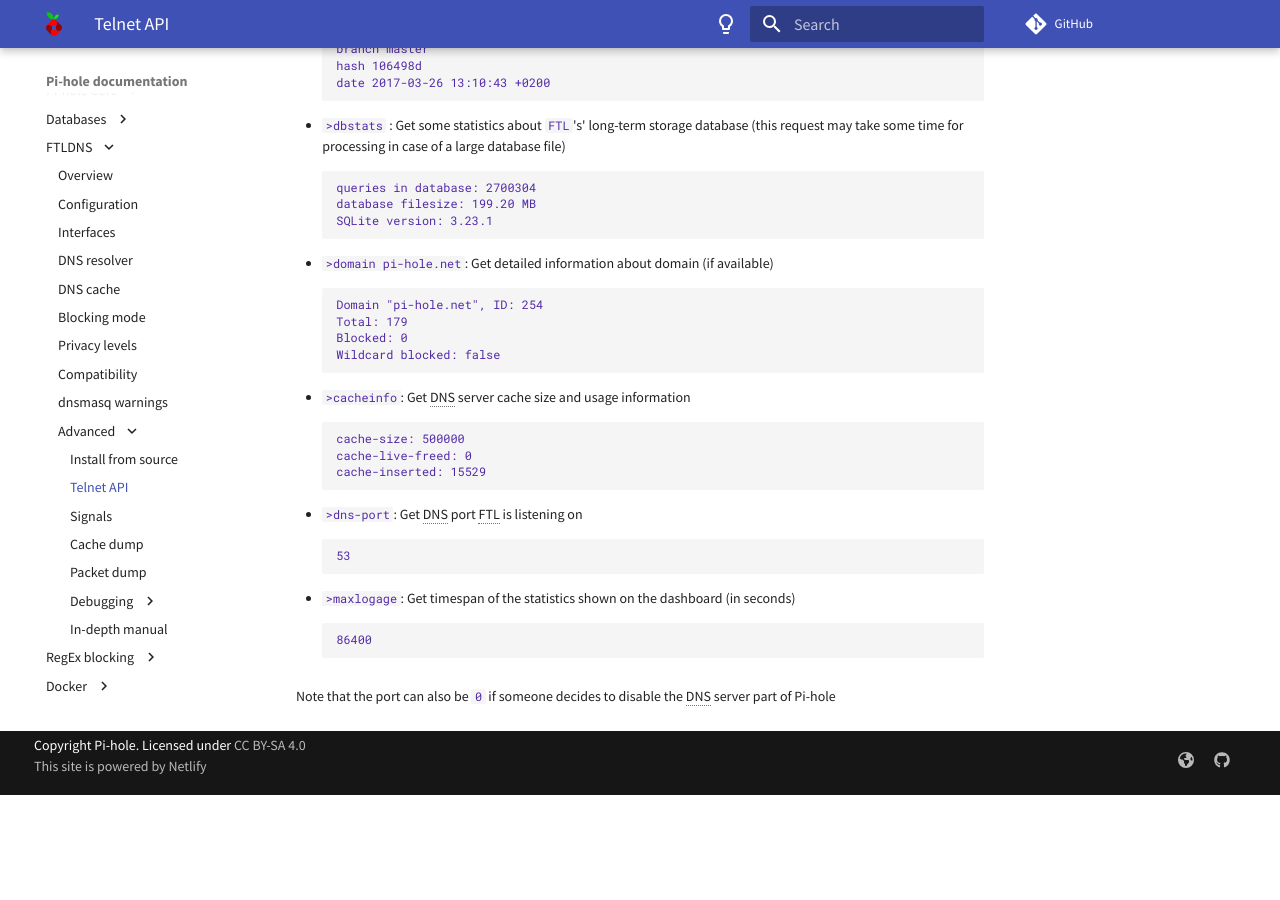
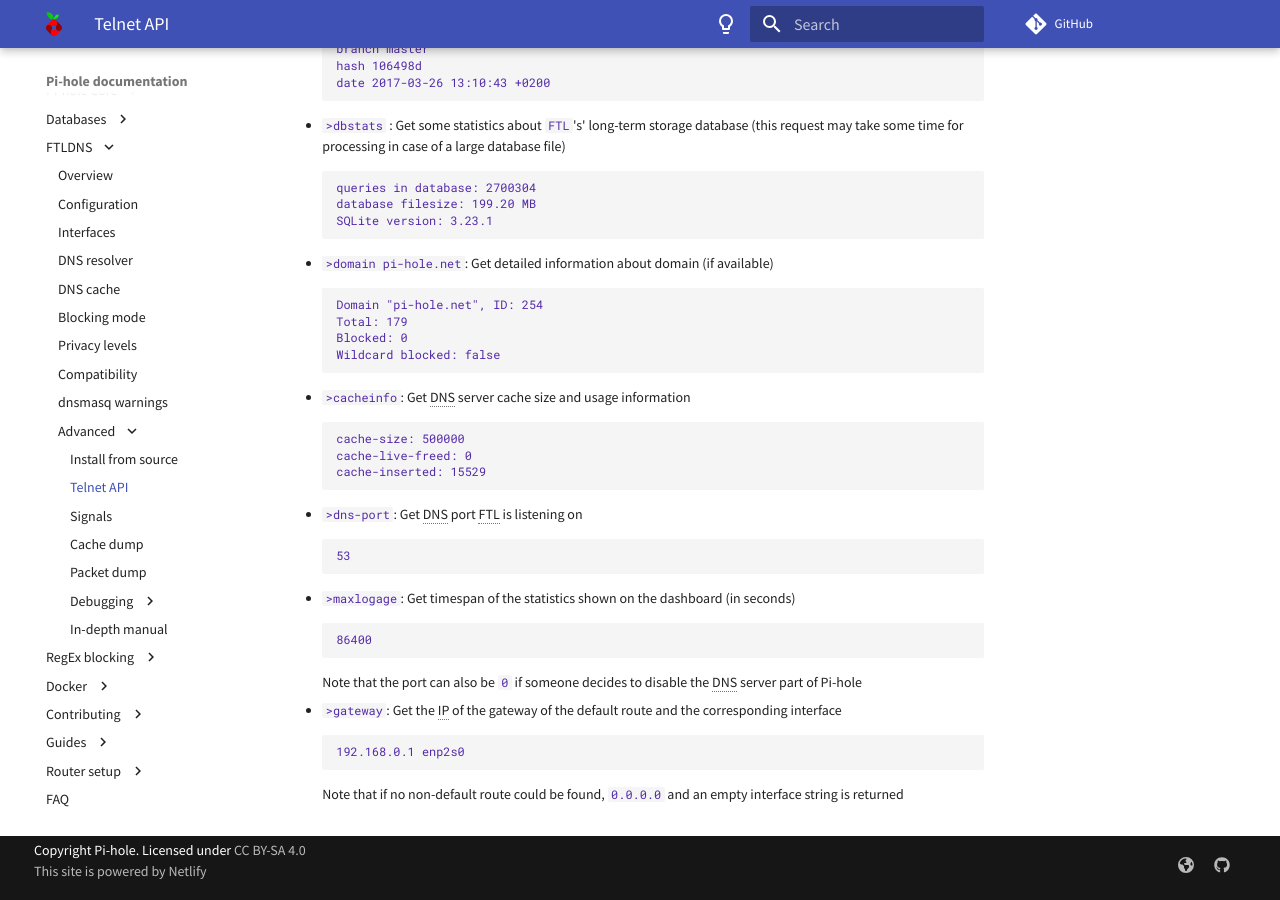
Before and after one commit to pi-hole/docs, an MkDocs documentation site: the page built from docs/ftldns/telnet-api.md, in a window 1280 px wide and 900 px high, scrolled down 2218 px. Built offline with MkDocs 1.6.1 and Material for MkDocs 9.7.7, drawn with Linux system fonts in a browser that asks for light colours; comment, search, counter and statistics services are not loaded; before the commit the page ends 3013 px from its top, so only the background shows below that.

Commit message:
Add >gateway endpoint
Signed-off-by: Christian König <ckoenig@posteo.de>

````diff
--- a/docs/ftldns/telnet-api.md
+++ b/docs/ftldns/telnet-api.md
@@ -167,6 +167,14 @@
     86400
     ```
 
-Note that the port can also be `0` if someone decides to disable the DNS server part of Pi-hole
+    Note that the port can also be `0` if someone decides to disable the DNS server part of Pi-hole
+
+- `>gateway`: Get the IP of the gateway of the default route and the corresponding interface
+
+    ```text
+    192.168.0.1 enp2s0
+    ```
+
+    Note that if no non-default route could be found, `0.0.0.0` and an empty interface string is returned
 
 {!abbreviations.md!}
````
